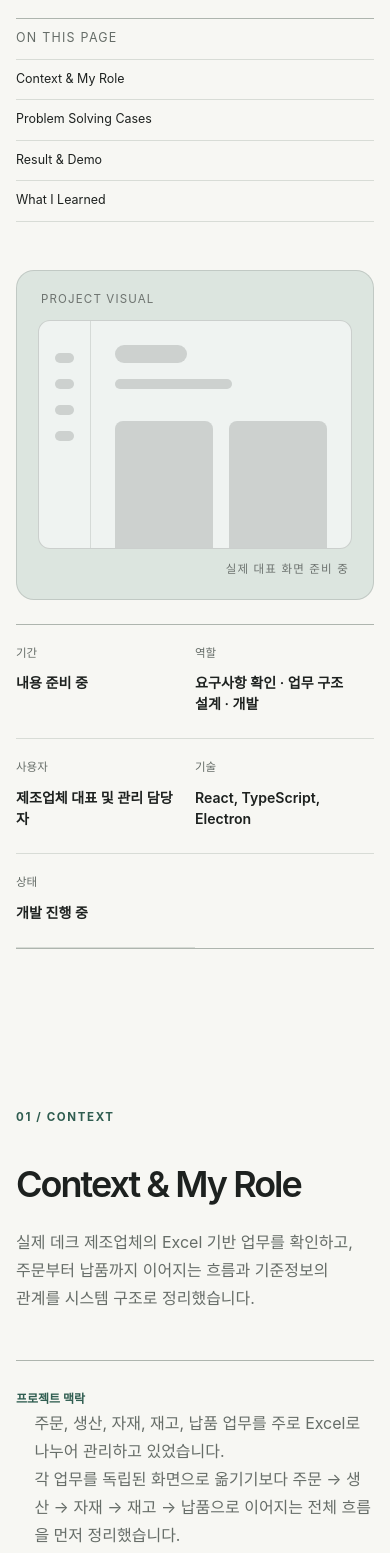
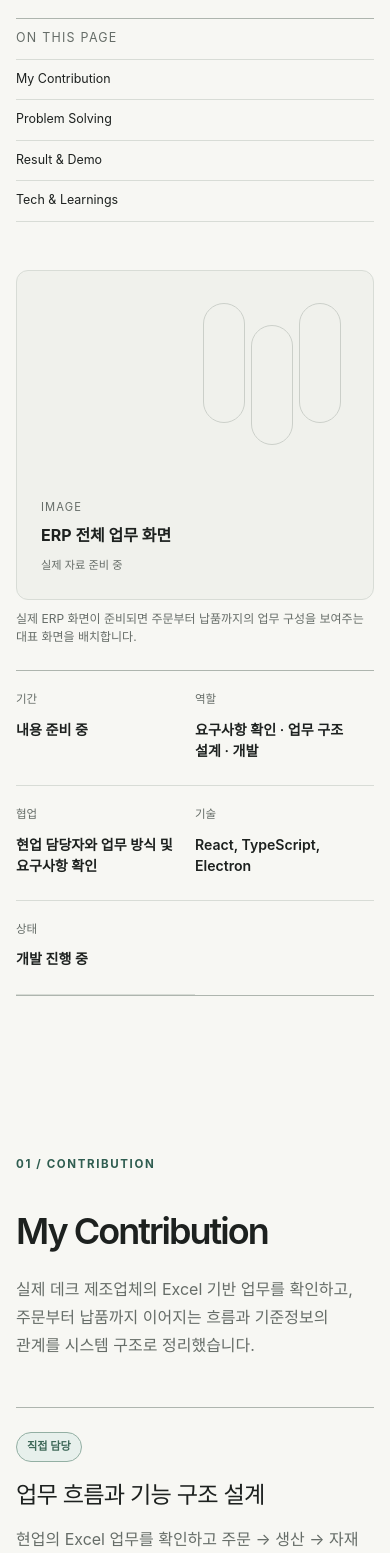
Before and after one commit to seungwon9/seungwon9-portfolio, a Next.js app: page /projects/manufacturing-erp in a window 390 px wide. Shown: the part 432-1985 px from the top of the page. Built offline with nearby package versions, Linux system fonts and the light colour scheme.

Commit message:
refactor: improve project case study layout

```diff
--- a/src/app/globals.css
+++ b/src/app/globals.css
@@ -643,75 +643,14 @@ video {
   color: var(--accent);
 }
 
-.project-hero-visual {
-  position: relative;
-  min-height: clamp(380px, 51vw, 650px);
+.project-overview-media {
   margin-top: clamp(3rem, 7vw, 6rem);
-  overflow: hidden;
-  border: 1px solid rgba(29, 33, 31, 0.14);
-  border-radius: var(--radius);
-  background: #dce5df;
 }
 
-.project-visual-2 { background: #e8e2d6; }
-.project-visual-3 { background: #dfe4ea; }
-
-.visual-label,
-.visual-status {
-  position: absolute;
-  z-index: 1;
-  color: rgba(29, 33, 31, 0.58);
-  font-size: 0.72rem;
-  text-transform: uppercase;
-  letter-spacing: 0.1em;
+.project-overview-media .media-placeholder {
+  min-height: clamp(380px, 51vw, 650px);
+  background: var(--surface-soft);
 }
-
-.visual-label { left: 1.5rem; top: 1.3rem; }
-.visual-status { right: 1.5rem; bottom: 1.3rem; }
-
-.visual-frame {
-  position: absolute;
-  inset: 12% 8%;
-  display: grid;
-  grid-template-columns: 0.25fr 1fr;
-  overflow: hidden;
-  border: 1px solid rgba(29, 33, 31, 0.17);
-  border-radius: 12px;
-  background: rgba(255, 255, 255, 0.55);
-}
-
-.visual-sidebar {
-  display: grid;
-  align-content: start;
-  gap: 1rem;
-  padding: 2rem 1rem;
-  border-right: 1px solid rgba(29, 33, 31, 0.12);
-}
-
-.visual-sidebar i,
-.visual-main > i,
-.visual-main div i {
-  display: block;
-  height: 10px;
-  border-radius: 99px;
-  background: rgba(29, 33, 31, 0.16);
-}
-
-.visual-main {
-  padding: clamp(2rem, 5vw, 5rem);
-}
-
-.visual-main .visual-title { width: 34%; height: 18px; }
-.visual-main .visual-copy { width: 55%; margin-top: 1rem; }
-
-.visual-main div {
-  display: grid;
-  grid-template-columns: repeat(3, 1fr);
-  gap: 1rem;
-  margin-top: clamp(2rem, 5vw, 5rem);
-}
-
-.visual-main div i { height: 150px; border-radius: 8px; }
 
 .project-meta {
   display: grid;
@@ -741,24 +680,72 @@ video {
   grid-template-columns: 0.75fr 1fr;
 }
 
-.context-grid {
+.contribution-list {
   display: grid;
-  grid-template-columns: repeat(3, 1fr);
+  gap: clamp(3.5rem, 7vw, 6rem);
+}
+
+.contribution-card {
+  display: grid;
+  grid-template-columns: minmax(230px, 0.65fr) minmax(0, 1.35fr);
+  gap: clamp(2rem, 5vw, 5rem);
+  padding-top: 1.5rem;
   border-top: 1px solid var(--line-strong);
 }
 
-.context-grid article {
-  min-height: 240px;
-  padding: 1.5rem 2rem 1.5rem 0;
-  border-right: 1px solid var(--line);
+.contribution-copy h3 {
+  margin: 1rem 0 0.8rem;
+  font-size: clamp(1.45rem, 2.6vw, 2.2rem);
+  letter-spacing: -0.035em;
 }
 
-.context-grid article:not(:first-child) {
-  padding-left: 2rem;
+.contribution-copy p {
+  margin: 0;
+  color: var(--muted);
+  line-height: 1.75;
+  word-break: keep-all;
 }
 
-.context-grid article:last-child {
-  border-right: 0;
+.scope-badge {
+  display: inline-flex;
+  padding: 0.36rem 0.62rem;
+  border: 1px solid var(--line-strong);
+  border-radius: 99px;
+  color: var(--muted);
+  font-size: 0.7rem;
+  font-weight: 700;
+}
+
+.scope-direct {
+  border-color: #93afa3;
+  background: #e7f0ec;
+  color: #3e6858;
+}
+
+.scope-collaboration { background: var(--surface-soft); }
+
+.contribution-media {
+  display: grid;
+  gap: 1.25rem;
+}
+
+.contribution-media .media-placeholder { min-height: 310px; }
+
+.contribution-scope {
+  display: grid;
+  grid-template-columns: repeat(2, 1fr);
+  margin-top: clamp(4rem, 8vw, 7rem);
+  border-top: 1px solid var(--line-strong);
+  border-bottom: 1px solid var(--line-strong);
+}
+
+.contribution-scope article {
+  padding: 1.5rem 2rem 1.8rem 0;
+}
+
+.contribution-scope article + article {
+  padding-left: 2rem;
+  border-left: 1px solid var(--line);
 }
 
 .content-label {
@@ -767,8 +754,8 @@ video {
   font-weight: 700;
 }
 
-.context-grid ul,
-.case-step-copy ul,
+.contribution-scope ul,
+.case-story-copy ul,
 .evidence-list,
 .learnings-grid ul {
   padding-left: 1.15rem;
@@ -806,64 +793,40 @@ video {
   letter-spacing: -0.045em;
 }
 
-.case-flow {
+.case-story-grid {
+  display: grid;
+  grid-template-columns: repeat(2, minmax(0, 1fr));
   margin-left: 28%;
+  border-top: 1px solid var(--line);
+  border-left: 1px solid var(--line);
 }
 
-.case-step {
-  display: grid;
-  grid-template-columns: 56px 1fr;
-  min-height: 150px;
+.case-story-step {
+  min-height: 240px;
+  padding: clamp(1.3rem, 3vw, 2rem);
+  border-right: 1px solid var(--line);
+  border-bottom: 1px solid var(--line);
 }
 
-.case-step-marker {
-  position: relative;
-}
-
-.case-step-marker::after {
-  position: absolute;
-  left: 15px;
-  top: 31px;
-  bottom: 0;
-  width: 1px;
-  background: var(--line);
-  content: "";
-}
-
-.case-step:last-child .case-step-marker::after {
-  display: none;
-}
-
-.case-step-marker span {
-  display: grid;
-  width: 31px;
-  height: 31px;
-  place-items: center;
-  border: 1px solid var(--line-strong);
-  border-radius: 50%;
-  background: var(--surface-soft);
-  color: var(--muted);
-  font-size: 0.67rem;
-}
-
-.case-step-copy {
-  padding: 0 0 2.75rem 1rem;
-}
-
-.case-step-copy h4 {
-  margin: 0 0 0.75rem;
+.case-story-label {
+  display: block;
+  margin-bottom: 1.1rem;
+  color: var(--accent);
   font-size: 0.76rem;
+  font-weight: 700;
   text-transform: uppercase;
   letter-spacing: 0.1em;
 }
 
-.case-step-copy > p {
+.case-story-copy > p {
   max-width: var(--reading-width);
   margin: 0;
   color: var(--muted);
   font-size: 1.02rem;
   line-height: 1.75;
 }
+
+.case-story-copy .media-figure { margin-top: 1.5rem; }
 
 .case-media-grid {
   display: grid;
@@ -878,6 +841,8 @@ video {
   gap: 1.25rem;
   margin-top: 2rem;
 }
+
+.result-media-grid > :first-child { grid-column: span 2; }
 
 .media-figure {
   margin: 0;
@@ -1156,6 +1121,49 @@ video {
   line-height: 1.8;
 }
 
+.technology-scope-grid {
+  display: grid;
+  grid-template-columns: repeat(2, minmax(0, 1fr));
+  border-top: 1px solid rgba(255, 255, 255, 0.28);
+  border-bottom: 1px solid rgba(255, 255, 255, 0.28);
+}
+
+.technology-scope-grid article {
+  min-height: 180px;
+  padding: 1.4rem 1.5rem 1.6rem 0;
+}
+
+.technology-scope-grid article + article {
+  padding-left: 1.5rem;
+  border-left: 1px solid rgba(255, 255, 255, 0.2);
+}
+
+.technology-scope-grid .content-label,
+.learning-copy .content-label { color: #a9c8bc; }
+
+.technology-list {
+  display: flex;
+  flex-wrap: wrap;
+  gap: 0.55rem;
+  padding: 0 !important;
+  list-style: none;
+}
+
+.technology-list li {
+  padding: 0.42rem 0.68rem;
+  border: 1px solid rgba(255, 255, 255, 0.22);
+  border-radius: 99px;
+  color: white;
+  font-size: 0.78rem;
+}
+
+.learning-copy { margin-top: 3rem; }
+
+.learning-copy .content-label {
+  display: block;
+  margin-bottom: 1rem;
+}
+
 .project-navigation {
   background: white;
 }
@@ -1220,10 +1228,8 @@ video {
   .skill-group:first-child { min-height: 0; border-left: 1px solid var(--line); }
   .contact-grid { grid-template-columns: 1fr; gap: 2.5rem; }
   .project-meta { grid-template-columns: repeat(3, 1fr); }
-  .context-grid { grid-template-columns: 1fr; }
-  .context-grid article,
-  .context-grid article:not(:first-child) { min-height: 0; padding: 1.5rem 0; border-right: 0; border-bottom: 1px solid var(--line); }
-  .case-flow { margin-left: 0; }
+  .contribution-card { grid-template-columns: 1fr; }
+  .case-story-grid { margin-left: 0; }
   .result-media-grid { grid-template-columns: repeat(2, 1fr); }
 }
 
@@ -1248,19 +1254,21 @@ video {
   .footer-links { flex-wrap: wrap; }
   .project-hero { padding-top: 2rem; }
   .back-link { margin-bottom: 3.5rem; }
-  .project-hero-visual { min-height: 330px; }
-  .visual-frame { inset: 15% 6%; grid-template-columns: 0.2fr 1fr; }
-  .visual-main { padding: 1.5rem; }
-  .visual-main div { grid-template-columns: 1fr 1fr; }
-  .visual-main div i:last-child { display: none; }
+  .project-overview-media .media-placeholder { min-height: 330px; }
   .project-meta { grid-template-columns: repeat(2, 1fr); }
   .project-meta > div { border-bottom: 1px solid var(--line); }
   .case-header { grid-template-columns: 1fr; gap: 0.8rem; }
-  .case-step { grid-template-columns: 42px 1fr; }
-  .case-step-copy { padding-left: 0.5rem; }
+  .contribution-scope,
+  .case-story-grid,
+  .technology-scope-grid { grid-template-columns: 1fr; }
+  .contribution-scope article + article,
+  .technology-scope-grid article + article { padding-left: 0; border-top: 1px solid var(--line); border-left: 0; }
+  .technology-scope-grid article + article { border-top-color: rgba(255, 255, 255, 0.2); }
+  .case-story-step { min-height: 0; }
   .case-media-grid,
   .result-media-grid,
   .before-after-grid { grid-template-columns: 1fr; }
+  .result-media-grid > :first-child { grid-column: span 1; }
   .compare-content { min-height: 0; }
   .text-flow-after { grid-template-columns: 1fr; }
   .text-flow-after li:not(:last-child)::after {
--- a/src/app/projects/[slug]/page.tsx
+++ b/src/app/projects/[slug]/page.tsx
@@ -1,7 +1,7 @@
 import type { Metadata } from "next";
 import { notFound } from "next/navigation";
-import { ContextRole } from "@/components/project/context-role";
-import { Learnings } from "@/components/project/learnings";
+import { MyContribution } from "@/components/project/context-role";
+import { TechLearnings } from "@/components/project/learnings";
 import { ProblemSolvingCases } from "@/components/project/problem-solving-cases";
 import { ProjectNavigation } from "@/components/project/project-navigation";
 import { ProjectOverview } from "@/components/project/project-overview";
@@ -39,10 +39,10 @@ export default async function ProjectPage({ params }: ProjectPageProps) {
   return (
     <>
       <ProjectOverview project={project} />
-      <ContextRole project={project} />
+      <MyContribution project={project} />
       <ProblemSolvingCases cases={project.problemSolvingCases} />
       <ResultDemo project={project} />
-      <Learnings project={project} />
+      <TechLearnings project={project} />
       <ProjectNavigation previous={previous} next={next} />
     </>
   );
--- a/src/components/project/context-role.tsx
+++ b/src/components/project/context-role.tsx
@@ -1,4 +1,5 @@
 import { Container } from "@/components/ui/container";
+import { MediaBlock } from "@/components/media/media-block";
 import { SectionHeading } from "@/components/ui/section-heading";
 import type { Project } from "@/types/project";
 
@@ -10,22 +11,40 @@ function ContentList({ items }: { items: string[] }) {
   );
 }
 
-export function ContextRole({ project }: { project: Project }) {
+export function MyContribution({ project }: { project: Project }) {
   return (
-    <section className="section project-section" id="context" aria-labelledby="context-title">
+    <section className="section project-section" id="contribution" aria-labelledby="contribution-title">
       <Container>
-        <SectionHeading eyebrow="01 / Context" title="Context & My Role" description={project.overview} />
-        <div className="context-grid">
+        <SectionHeading
+          eyebrow="01 / Contribution"
+          title="My Contribution"
+          description={project.overview}
+        />
+        <div className="contribution-list">
+          {project.contributions.map((item) => (
+            <article className="contribution-card" key={item.id}>
+              <div className="contribution-copy">
+                <span className={`scope-badge scope-${item.scope ?? "pending"}`}>
+                  {item.scope === "direct" ? "직접 담당" : item.scope === "collaboration" ? "협업 영역" : "범위 정리 중"}
+                </span>
+                <h3>{item.title}</h3>
+                <p>{item.summary}</p>
+              </div>
+              {item.media?.length ? (
+                <div className="contribution-media">
+                  {item.media.map((media) => <MediaBlock media={media} key={media.id} />)}
+                </div>
+              ) : null}
+            </article>
+          ))}
+        </div>
+        <div className="contribution-scope">
           <article>
-            <span className="content-label">프로젝트 맥락</span>
-            <ContentList items={project.context} />
-          </article>
-          <article>
-            <span className="content-label">직접 담당한 범위</span>
+            <span className="content-label">직접 담당</span>
             <ContentList items={project.responsibilities} />
           </article>
           <article>
-            <span className="content-label">팀 / 협업 범위</span>
+            <span className="content-label">협업 영역</span>
             <ContentList items={project.collaborationScope} />
           </article>
         </div>
--- a/src/components/project/learnings.tsx
+++ b/src/components/project/learnings.tsx
@@ -1,18 +1,39 @@
 import { Container } from "@/components/ui/container";
 import type { Project } from "@/types/project";
 
-export function Learnings({ project }: { project: Project }) {
+function TechnologyList({ items, fallback }: { items: string[]; fallback: string }) {
+  return items.length ? (
+    <ul className="technology-list">{items.map((item) => <li key={item}>{item}</li>)}</ul>
+  ) : <p>{fallback}</p>;
+}
+
+export function TechLearnings({ project }: { project: Project }) {
   return (
-    <section className="learnings-section" id="learnings" aria-labelledby="learnings-title">
+    <section className="learnings-section" id="tech-learnings" aria-labelledby="tech-learnings-title">
       <Container>
-        <p className="eyebrow">04 / Retrospective</p>
+        <p className="eyebrow">04 / Scope & Retrospective</p>
         <div className="learnings-grid">
-          <h2 id="learnings-title">What I Learned</h2>
-          {project.learnings.length ? (
-            <ul>{project.learnings.map((item) => <li key={item}>{item}</li>)}</ul>
-          ) : (
-            <p>기술적 학습, 판단의 한계, 다시 한다면 바꿀 점을 실제 경험을 바탕으로 정리할 예정입니다.</p>
-          )}
+          <h2 id="tech-learnings-title">Tech & Learnings</h2>
+          <div>
+            <div className="technology-scope-grid">
+              <article>
+                <span className="content-label">직접 담당 기술</span>
+                <TechnologyList items={project.technologyScope.direct} fallback="직접 담당 기술을 정리할 예정입니다." />
+              </article>
+              <article>
+                <span className="content-label">협업 기술 영역</span>
+                <TechnologyList items={project.technologyScope.collaboration} fallback="협업 기술 영역을 정리할 예정입니다." />
+              </article>
+            </div>
+            <div className="learning-copy">
+              <span className="content-label">What I Learned</span>
+              {project.learnings.length ? (
+                <ul>{project.learnings.map((item) => <li key={item}>{item}</li>)}</ul>
+              ) : (
+                <p>이후 작업 방식에 영향을 준 판단과 배움을 실제 경험을 바탕으로 정리할 예정입니다.</p>
+              )}
+            </div>
+          </div>
         </div>
       </Container>
     </section>
--- a/src/components/project/problem-solving-cases.tsx
+++ b/src/components/project/problem-solving-cases.tsx
@@ -9,8 +9,8 @@ export function ProblemSolvingCases({ cases }: { cases: ProblemSolvingCase[] })
       <Container>
         <SectionHeading
           eyebrow="02 / Case Studies"
-          title="Problem Solving Cases"
-          description="각 사례는 문제에서 시작해 판단, 구현, 근거와 결과로 이어집니다. 현재 내용은 실제 사례 정리를 위한 placeholder입니다."
+          title="Problem Solving"
+          description="가장 중요한 문제를 상황, 판단, 구현, 근거의 흐름으로 압축했습니다. 확인된 내용만 남기고 근거가 없는 단계는 생략합니다."
         />
         <div className="cases-list">
           {cases.map((item, index) => <CaseStudy item={item} index={index} key={item.id} />)}
--- a/src/components/project/project-overview.tsx
+++ b/src/components/project/project-overview.tsx
@@ -1,11 +1,12 @@
 import Link from "next/link";
+import { MediaBlock } from "@/components/media/media-block";
 import { Container } from "@/components/ui/container";
 import type { Project } from "@/types/project";
 
 const labels = [
   ["기간", "period"],
   ["역할", "role"],
-  ["사용자", "users"],
+  ["협업", "team"],
   ["기술", "technologies"],
   ["상태", "projectStatus"],
 ] as const;
@@ -23,22 +24,14 @@ export function ProjectOverview({ project }: { project: Project }) {
           </div>
           <nav className="case-toc" aria-label="페이지 목차">
             <span>On this page</span>
-            <a href="#context">Context & My Role</a>
-            <a href="#cases">Problem Solving Cases</a>
+            <a href="#contribution">My Contribution</a>
+            <a href="#cases">Problem Solving</a>
             <a href="#result">Result & Demo</a>
-            <a href="#learnings">What I Learned</a>
+            <a href="#tech-learnings">Tech & Learnings</a>
           </nav>
         </div>
-        <div className={`project-hero-visual project-visual-${project.featuredOrder}`}>
-          <span className="visual-label">Project visual</span>
-          <div className="visual-frame" aria-label="대표 프로젝트 화면 준비 중" role="img">
-            <div className="visual-sidebar" aria-hidden="true"><i /><i /><i /><i /></div>
-            <div className="visual-main" aria-hidden="true">
-              <i className="visual-title" /><i className="visual-copy" />
-              <div><i /><i /><i /></div>
-            </div>
-          </div>
-          <span className="visual-status">실제 대표 화면 준비 중</span>
+        <div className="project-overview-media">
+          <MediaBlock media={project.overviewMedia} />
         </div>
         <dl className="project-meta">
           {labels.map(([label, key]) => {
--- a/src/data/projects.ts
+++ b/src/data/projects.ts
@@ -66,6 +66,13 @@ const placeholderCases = (slug: string): ProblemSolvingCase[] => [
   },
 ];
 
+const placeholderContribution = (slug: string) => ({
+  id: `${slug}-contribution-placeholder`,
+  title: "기여 내용 준비 중",
+  summary: "직접 담당한 기능과 협업 범위를 실제 화면 또는 구조도와 함께 정리할 예정입니다.",
+  media: [placeholderMedia(`${slug}-contribution-media`, "기여 화면 또는 구조도")],
+});
+
 export const projects: Project[] = [
   {
     slug: "manufacturing-erp",
@@ -75,6 +82,13 @@ export const projects: Project[] = [
     eyebrow: "Featured Project 01",
     shortDescription: "Excel로 분산 관리되던 제조 업무를 하나의 데이터 흐름과 시스템 구조로 정리한 프로젝트입니다.",
     overview: "실제 데크 제조업체의 Excel 기반 업무를 확인하고, 주문부터 납품까지 이어지는 흐름과 기준정보의 관계를 시스템 구조로 정리했습니다.",
+    overviewMedia: {
+      id: "manufacturing-erp-overview",
+      type: "image",
+      title: "ERP 전체 업무 화면",
+      alt: "제조업체 ERP의 전체 업무 화면이 들어갈 자리",
+      caption: "실제 ERP 화면이 준비되면 주문부터 납품까지의 업무 구성을 보여주는 대표 화면을 배치합니다.",
+    },
     period: "내용 준비 중",
     role: "요구사항 확인 · 업무 구조 설계 · 개발",
     team: "현업 담당자와 업무 방식 및 요구사항 확인",
@@ -95,6 +109,70 @@ export const projects: Project[] = [
     collaborationScope: [
       "제조업체 대표 및 관리 담당자와 현재 업무 방식과 요구사항을 확인하며 개발을 진행하고 있습니다.",
     ],
+    contributions: [
+      {
+        id: "manufacturing-erp-contribution-flow",
+        title: "업무 흐름과 기능 구조 설계",
+        summary: "현업의 Excel 업무를 확인하고 주문 → 생산 → 자재 → 재고 → 납품으로 이어지는 기능 구조를 정리했습니다.",
+        scope: "direct",
+        media: [
+          {
+            id: "manufacturing-erp-contribution-flow-diagram",
+            type: "diagram",
+            title: "핵심 업무 흐름",
+            alt: "주문, 생산, 자재, 재고, 납품이 연결되는 업무 흐름",
+            nodes: [
+              { label: "주문" },
+              { label: "생산" },
+              { label: "자재" },
+              { label: "재고" },
+              { label: "납품" },
+            ],
+            caption: "현업 확인을 바탕으로 정리한 ERP의 핵심 업무 흐름",
+          },
+        ],
+      },
+      {
+        id: "manufacturing-erp-contribution-master-data",
+        title: "기준정보 관리 기능 구현",
+        summary: "제품군, 제품규격, 자재, 제품별 자재구성의 CRUD와 활성·비활성 관리 기능을 구현했습니다.",
+        scope: "direct",
+        media: [
+          {
+            id: "manufacturing-erp-contribution-master-data-screen",
+            type: "image",
+            title: "기준정보 관리 화면",
+            alt: "실제 기준정보 관리 화면이 들어갈 자리",
+            caption: "실제 화면 준비 중 · 제품군과 제품규격의 관계 및 상태를 확인할 수 있는 화면 권장",
+          },
+        ],
+      },
+      {
+        id: "manufacturing-erp-contribution-validation",
+        title: "데이터 관계 검증 로직 구현",
+        summary: "활성 하위 데이터가 남아 있을 때 상위 기준정보의 상태 변경을 차단하도록 검증 규칙을 구현했습니다.",
+        scope: "direct",
+        media: [
+          {
+            id: "manufacturing-erp-contribution-validation-flow",
+            type: "diagram",
+            title: "상태 변경 검증",
+            alt: "상위 기준정보 변경 전 활성 하위 데이터를 검사하는 흐름",
+            nodes: [
+              { label: "상태 변경 요청" },
+              { label: "활성 하위 데이터 확인", tone: "decision" },
+              { label: "존재하면 차단", tone: "blocked" },
+              { label: "정리 후 변경", tone: "success" },
+            ],
+            caption: "상하위 관계를 확인한 뒤 상태 변경을 허용하는 검증 흐름",
+          },
+        ],
+      },
+    ],
+    technologyScope: {
+      direct: ["React", "TypeScript", "Electron"],
+      collaboration: [],
+    },
     problemSolvingCases: [
       {
         id: "manufacturing-erp-case-01",
@@ -256,6 +334,7 @@ export const projects: Project[] = [
     eyebrow: "Featured Project 02",
     shortDescription: "기획을 게임 로직으로 구현하고 개발·검증 방식을 개선한 경험을 정리하는 프로젝트입니다.",
     overview: "게임 로직 구현과 개발·검증 방식의 개선 과정을 중심으로 실제 수행 내용을 정리할 예정입니다.",
+    overviewMedia: placeholderMedia("cognitive-training-games-overview", "인지훈련 게임 대표 화면"),
     period: "내용 준비 중",
     role: "내용 준비 중",
     team: "내용 준비 중",
@@ -266,6 +345,8 @@ export const projects: Project[] = [
     context: ["프로젝트 배경과 기획 맥락을 정리할 예정입니다."],
     responsibilities: ["직접 담당한 게임과 개발 범위를 정리할 예정입니다."],
     collaborationScope: ["기획 및 검증 협업 범위를 정리할 예정입니다."],
+    contributions: [placeholderContribution("cognitive-training-games")],
+    technologyScope: { direct: [], collaboration: [] },
     problemSolvingCases: placeholderCases("cognitive-training-games"),
     resultAndDemo: {
       summary: "확인 가능한 결과와 게임 화면을 준비 중입니다.",
@@ -289,6 +370,7 @@ export const projects: Project[] = [
     eyebrow: "Featured Project 03",
     shortDescription: "서비스 흐름을 기획하고 AI 분석 Backend를 사용자 경험으로 연결한 경험을 정리하는 프로젝트입니다.",
     overview: "서비스 흐름의 기획부터 AI 분석 Backend와 사용자 경험의 연결까지 실제 수행 내용을 정리할 예정입니다.",
+    overviewMedia: placeholderMedia("catchvoca-overview", "CatchVoca 대표 화면"),
     period: "내용 준비 중",
     role: "내용 준비 중",
     team: "내용 준비 중",
@@ -299,6 +381,8 @@ export const projects: Project[] = [
     context: ["서비스를 시작한 배경과 사용자 문제를 정리할 예정입니다."],
     responsibilities: ["직접 기획하고 구현한 범위를 정리할 예정입니다."],
     collaborationScope: ["팀 구성과 협업 범위를 정리할 예정입니다."],
+    contributions: [placeholderContribution("catchvoca")],
+    technologyScope: { direct: [], collaboration: [] },
     problemSolvingCases: placeholderCases("catchvoca"),
     resultAndDemo: {
       summary: "확인 가능한 결과와 서비스 화면을 준비 중입니다.",
--- a/src/types/project.ts
+++ b/src/types/project.ts
@@ -68,6 +68,14 @@ export type ProblemSolvingCase = {
   media?: ProjectMedia[];
 };
 
+export type ContributionItem = {
+  id: string;
+  title: string;
+  summary: string;
+  scope?: "direct" | "collaboration";
+  media?: ProjectMedia[];
+};
+
 export type Project = {
   slug: string;
   publicationStatus: PublicationStatus;
@@ -76,6 +84,7 @@ export type Project = {
   eyebrow: string;
   shortDescription: string;
   overview: string;
+  overviewMedia: ProjectMedia;
   period?: string;
   role?: string;
   team?: string;
@@ -86,6 +95,11 @@ export type Project = {
   context: string[];
   responsibilities: string[];
   collaborationScope: string[];
+  contributions: ContributionItem[];
+  technologyScope: {
+    direct: string[];
+    collaboration: string[];
+  };
   problemSolvingCases: ProblemSolvingCase[];
   resultAndDemo: {
     summary: string;
```
Also changed, not shown: src/components/project/case-study.tsx (+8 -11 lines).
